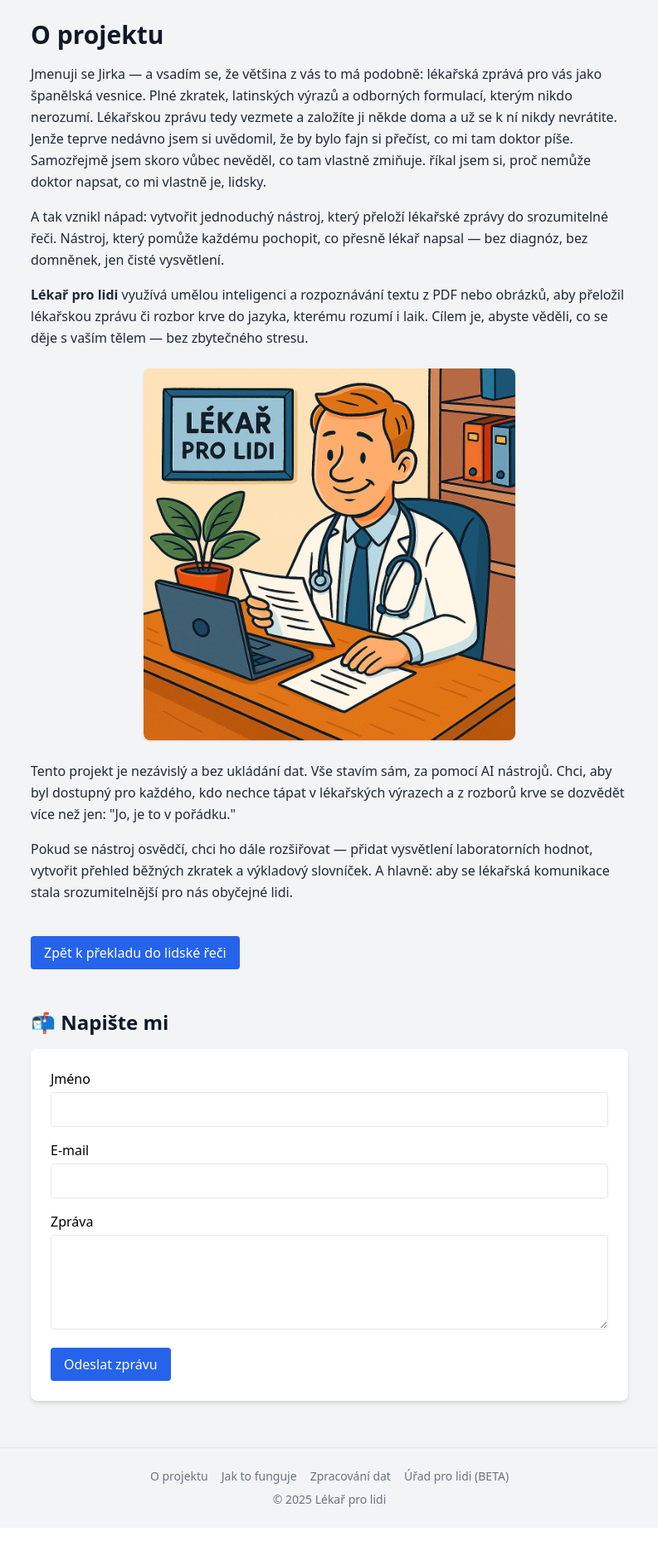
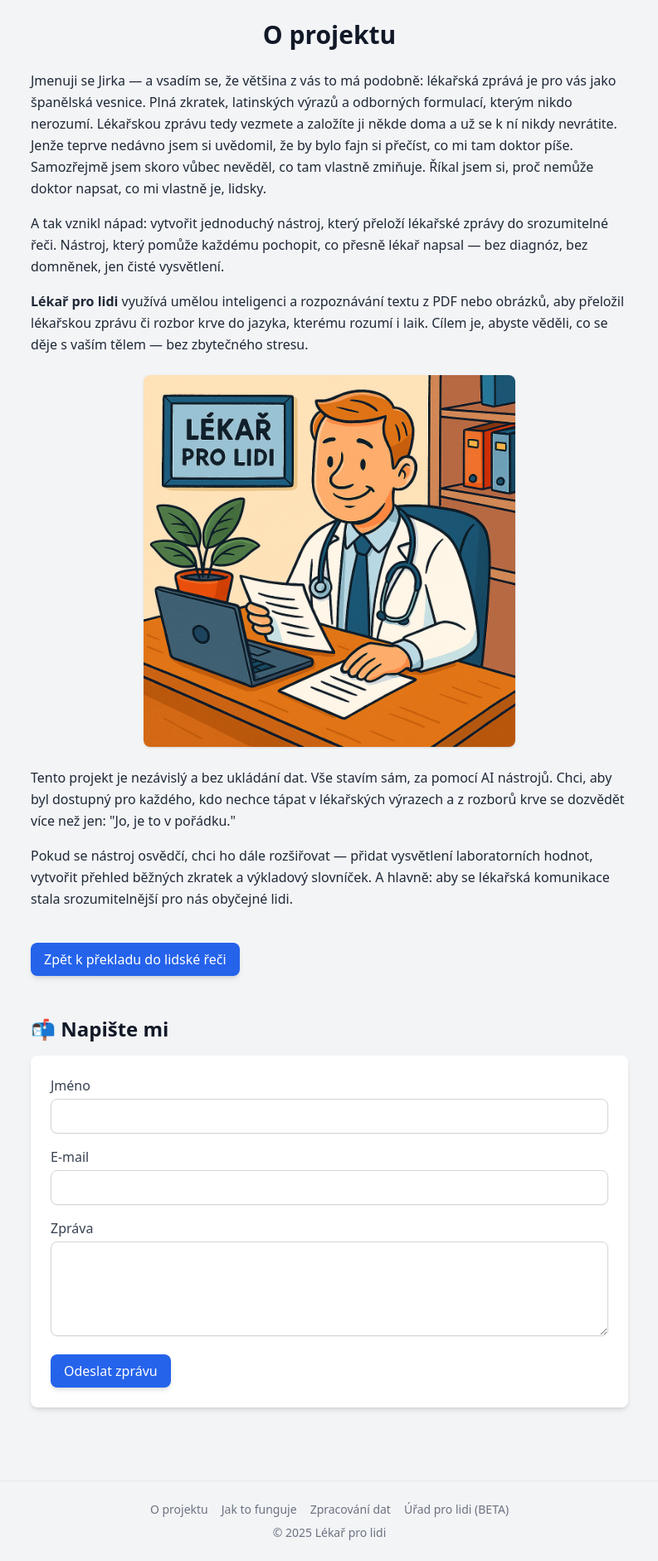
Before and after one commit to JiriTill/lekarprolidi, a React (Vite) app in the folder uradprolidi-main/: page /o-projektu in a window 1280 px wide. Shown: the whole page at 83% size, without its empty margins (243-1036 px from the left). Before the commit the page ends 1841 px from the top, so only its background shows below. Built offline with nearby package versions, Linux system fonts and the light colour scheme.

Commit message:
Update about.jsx

```diff
--- a/uradprolidi-main/src/pages/about.jsx
+++ b/uradprolidi-main/src/pages/about.jsx
@@ -6,10 +6,10 @@ export default function About() {
   return (
     <div className="min-h-screen bg-gray-100 flex flex-col justify-between">
       <main className="p-6 max-w-3xl mx-auto">
-        <h1 className="text-3xl font-bold mb-4 text-gray-900">O projektu</h1>
+        <h1 className="text-3xl font-extrabold mb-6 text-gray-900 text-center">O projektu</h1> {/* Added text-center and increased mb */}
 
         <p className="mb-4 text-gray-800 leading-relaxed">
-          Jmenuji se Jirka — a vsadím se, že většina z vás to má podobně: lékařská zprává pro vás jako španělská vesnice. Plné zkratek, latinských výrazů a odborných formulací, kterým nikdo nerozumí. Lékařskou zprávu tedy vezmete a založíte ji někde doma a už se k ní nikdy nevrátite. Jenže teprve nedávno jsem si uvědomil, že by bylo fajn si přečíst, co mi tam doktor píše. Samozřejmě jsem skoro vůbec nevěděl, co tam vlastně zmiňuje. říkal jsem si, proč nemůže doktor napsat, co mi vlastně je, lidsky.
+          Jmenuji se Jirka — a vsadím se, že většina z vás to má podobně: lékařská zprává je pro vás jako španělská vesnice. Plná zkratek, latinských výrazů a odborných formulací, kterým nikdo nerozumí. Lékařskou zprávu tedy vezmete a založíte ji někde doma a už se k ní nikdy nevrátite. Jenže teprve nedávno jsem si uvědomil, že by bylo fajn si přečíst, co mi tam doktor píše. Samozřejmě jsem skoro vůbec nevěděl, co tam vlastně zmiňuje. Říkal jsem si, proč nemůže doktor napsat, co mi vlastně je, lidsky.
         </p>
 
         <p className="mb-4 text-gray-800 leading-relaxed">
@@ -38,49 +38,53 @@ export default function About() {
 
         <Link
           to="/"
-          className="inline-block mt-6 px-4 py-2 bg-blue-600 text-white rounded hover:bg-blue-700 transition"
+          className="inline-block mt-6 px-4 py-2 bg-blue-600 text-white rounded-lg hover:bg-blue-700 transition shadow-md" // Updated class for consistency
         >
           Zpět k překladu do lidské řeči
         </Link>
 
+        {/* --- Kontaktní formulář sekce s vylepšeným odsazením --- */}
         <h2 className="text-2xl font-bold mt-12 mb-4 text-gray-900">📬 Napište mi</h2>
 
         <form
           action="https://formspree.io/f/mdkznadv"
           method="POST"
-          className="bg-white p-6 rounded-lg shadow-md space-y-4"
+          className="bg-white p-6 rounded-lg shadow-md space-y-4 mb-8" // Added mb-8 for spacing before footer
         >
           <div>
-            <label className="block font-medium mb-1">Jméno</label>
+            <label htmlFor="name" className="block font-medium mb-1 text-gray-700">Jméno</label> {/* Added htmlFor and text-gray-700 */}
             <input
               type="text"
+              id="name" // Added id
               name="name"
               required
-              className="w-full p-2 border rounded"
+              className="w-full p-2 border border-gray-300 rounded-lg shadow-sm focus:ring-blue-500 focus:border-blue-500" // Updated class for consistency and focus style
             />
           </div>
           <div>
-            <label className="block font-medium mb-1">E-mail</label>
+            <label htmlFor="email" className="block font-medium mb-1 text-gray-700">E-mail</label> {/* Added htmlFor and text-gray-700 */}
             <input
               type="email"
+              id="email" // Added id
               name="email"
               required
-              className="w-full p-2 border rounded"
+              className="w-full p-2 border border-gray-300 rounded-lg shadow-sm focus:ring-blue-500 focus:border-blue-500" // Updated class
             />
           </div>
           <div>
-            <label className="block font-medium mb-1">Zpráva</label>
+            <label htmlFor="message" className="block font-medium mb-1 text-gray-700">Zpráva</label> {/* Added htmlFor and text-gray-700 */}
             <textarea
+              id="message" // Added id
               name="message"
               required
               rows={4}
-              className="w-full p-2 border rounded"
+              className="w-full p-2 border border-gray-300 rounded-lg shadow-sm focus:ring-blue-500 focus:border-blue-500" // Updated class
             />
           </div>
           <input type="text" name="_gotcha" className="hidden" />
           <button
             type="submit"
-            className="bg-blue-600 text-white py-2 px-4 rounded hover:bg-blue-700 transition"
+            className="bg-blue-600 text-white py-2 px-4 rounded-lg hover:bg-blue-700 transition shadow-md" // Updated class
           >
             Odeslat zprávu
           </button>
```
